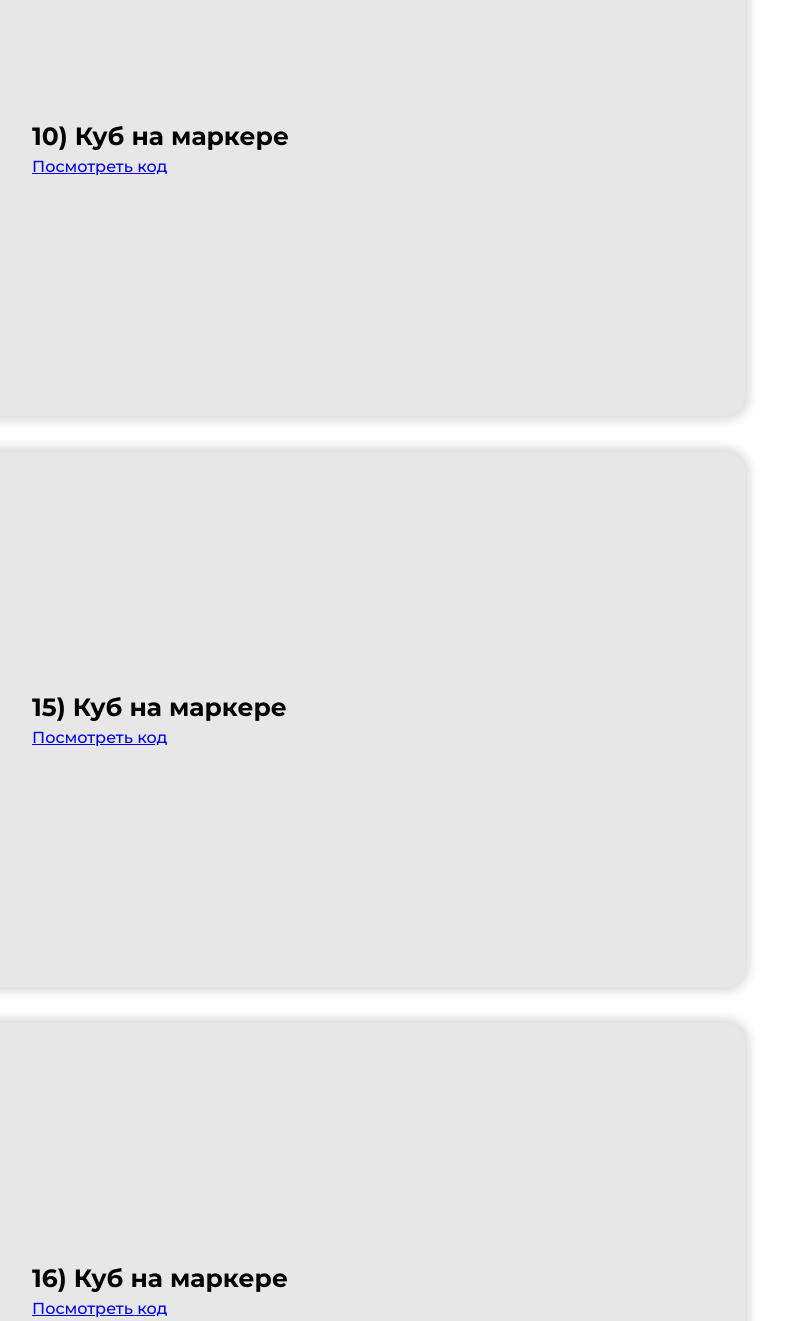
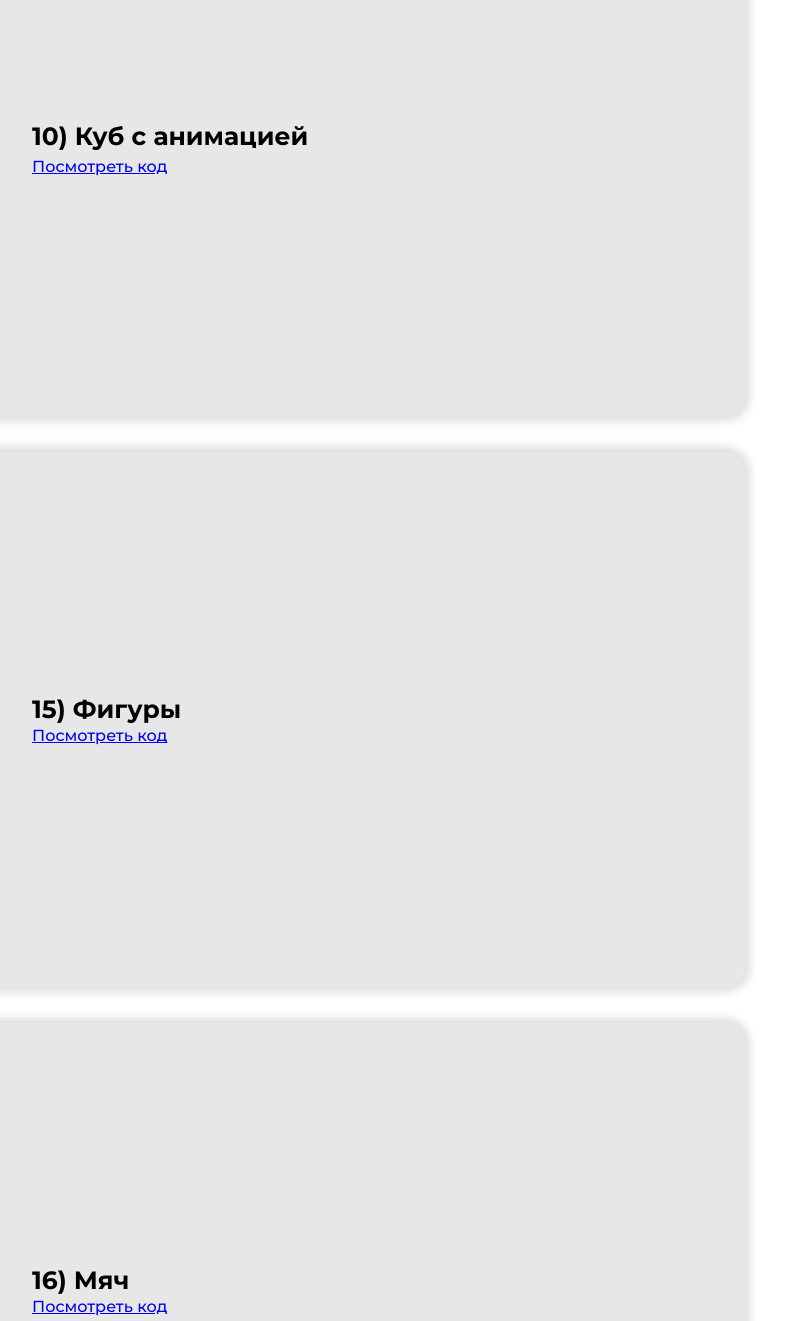
Before and after one commit to DanilTech/daniltech.github.io, a plain HTML site: page page2.html in a window 1280 px wide. Shown: the part 1460-2781 px from the top of the page, 495-1280 px from the left. Drawn offline with Linux system fonts and the light colour scheme.

Commit message:
Update page2.html

```diff
--- a/page2.html
+++ b/page2.html
@@ -76,7 +76,7 @@
 
             <iframe width="451" height="535" src="https://www.youtube.com/embed/eP-SFy4qV7M" style="border-radius:20px 0 0 20px;"title="Задание 1" frameborder="0" mute="1"  allow="accelerometer; autoplay; clipboard-write; encrypted-media; gyroscope; picture-in-picture; web-share" allowfullscreen></iframe>
             <div>
-               <b id="10">13) Куб на маркере</b>
+               <b id="10">13) Куб</b>
                <p>
 
                </p>
@@ -87,7 +87,7 @@
 
             <iframe width="451" height="535" src="https://www.youtube.com/embed/YklRWGdYJ-A" style="border-radius:20px 0 0 20px;"title="Задание 1" frameborder="0" mute="1"  allow="accelerometer; autoplay; clipboard-write; encrypted-media; gyroscope; picture-in-picture; web-share" allowfullscreen></iframe>
             <div>
-               <b id="11">10) Куб на маркере</b>
+               <b id="11">10) Куб с анимацией</b>
                <p>
 
                </p>
@@ -99,7 +99,7 @@
 
             <iframe width="451" height="535" src="https://www.youtube.com/embed/KmrU3TgKA5w" style="border-radius:20px 0 0 20px;"title="Задание 1" frameborder="0" mute="1"  allow="accelerometer; autoplay; clipboard-write; encrypted-media; gyroscope; picture-in-picture; web-share" allowfullscreen></iframe>
             <div>
-               <b id="13">15) Куб на маркере</b>
+               <b id="13">15) Фигуры</b>
                <p>
 
                </p>
@@ -110,7 +110,7 @@
 
             <iframe width="451" height="535" src="https://www.youtube.com/embed/Gk9NfhfBwNs" style="border-radius:20px 0 0 20px;"title="Задание 1" frameborder="0" mute="1"  allow="accelerometer; autoplay; clipboard-write; encrypted-media; gyroscope; picture-in-picture; web-share" allowfullscreen></iframe>
             <div>
-               <b id="14">16) Куб на маркере</b>
+               <b id="14">16) Мяч</b>
                <p>
 
                </p>
```
